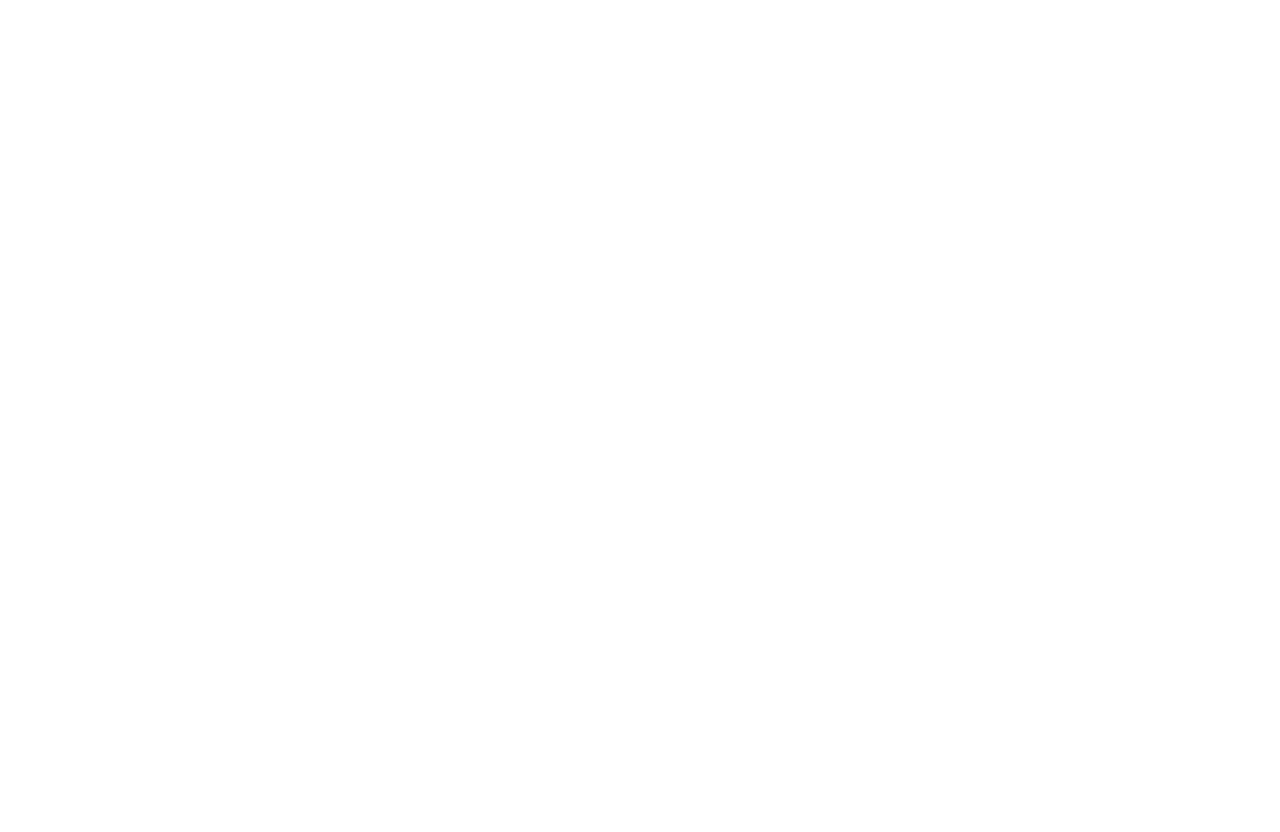
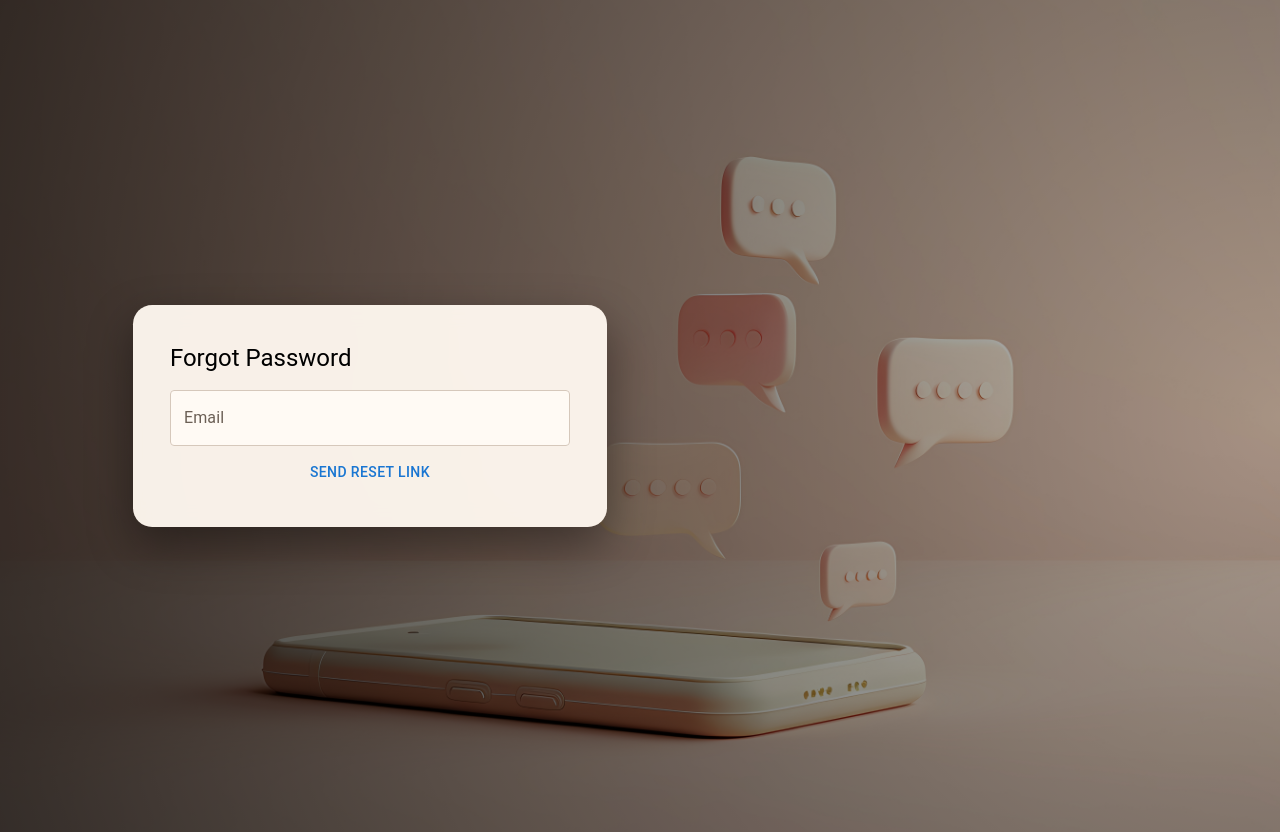
Before and after one commit to bhuvanika1102/Talksy-Chat_Application, a React (Create React App) app in the folder talksy-frontend/: page /forgot-password in a window 1280 px wide. Before the commit this address had no page. Before the commit the page ends 800 px from the top, so only its background shows below. Built offline with nearby package versions, Linux system fonts and the light colour scheme.

Commit message:
Integrated forget password functionality

```diff
--- a/talksy-frontend/src/App.js
+++ b/talksy-frontend/src/App.js
@@ -5,6 +5,8 @@
 import Profile from "./pages/Profile/Profile";
 import { ToastContainer } from "react-toastify";
 import "react-toastify/dist/ReactToastify.css";
+import ForgotPassword from "./pages/ForgotPassword/ForgotPassword";
+import ResetPassword from "./pages/ResetPassword/ResetPassword";
 
 function App() {
   return (
@@ -16,6 +18,9 @@
           <Route path="/register" element={<Register />} />
           <Route path="/profile-setup" element={<ProfileSetup />} />
           <Route path="/profile" element={<Profile />} />
+          <Route path="/forgot-password" element={<ForgotPassword />} />
+          <Route path="/reset-password" element={<ResetPassword />} />
+
         </Routes>
       </BrowserRouter>
 
--- /dev/null
+++ b/talksy-frontend/src/pages/ForgotPassword/ForgotPassword.js
@@ -0,0 +1,39 @@
+import { useState } from "react";
+import { Button, Typography } from "@mui/material";
+import TextInput from "../../components/TextInput";
+import axios from "axios";
+import { toast } from "react-toastify";
+
+const ForgotPassword = () => {
+  const [email, setEmail] = useState("");
+
+  const handleSubmit = async () => {
+    try {
+      await axios.post("http://localhost:5000/api/auth/forgot-password", {
+        email,
+      });
+      toast.success("Reset link sent to your email");
+    } catch {
+      toast.error("Email not found");
+    }
+  };
+
+  return (
+    <div className="login-container">
+      <div className="login-card">
+        <Typography variant="h5">Forgot Password</Typography>
+
+        <TextInput
+          label="Email"
+          onChange={(e) => setEmail(e.target.value)}
+        />
+
+        <Button fullWidth onClick={handleSubmit}>
+          Send Reset Link
+        </Button>
+      </div>
+    </div>
+  );
+};
+
+export default ForgotPassword;
--- a/talksy-frontend/src/pages/Login/Login.js
+++ b/talksy-frontend/src/pages/Login/Login.js
@@ -47,6 +47,9 @@
         >
           Login
         </Button>
+        <Typography className="login-footer">
+          <a href="/forgot-password">Forgot password?</a>
+        </Typography>
 
         <Typography variant="body2" className="login-footer">
           Don't have an account? <a href="/register">Register</a>
--- /dev/null
+++ b/talksy-frontend/src/pages/ResetPassword/ResetPassword.js
@@ -0,0 +1,44 @@
+import { useState } from "react";
+import { Button, Typography } from "@mui/material";
+import TextInput from "../../components/TextInput";
+import axios from "axios";
+import { toast } from "react-toastify";
+
+const ResetPassword = () => {
+  const [password, setPassword] = useState("");
+
+  const token = new URLSearchParams(window.location.search).get("token");
+
+  const handleReset = async () => {
+    try {
+      await axios.post("http://localhost:5000/api/auth/reset-password", {
+        token,
+        password,
+      });
+      toast.success("Password reset successful");
+    } catch {
+      toast.error("Reset failed");
+    }
+  };
+
+  return (
+    <div className="login-container">
+      <div className="login-card">
+        <Typography variant="h5">Set New Password</Typography>
+
+        <TextInput
+          label="New Password"
+          type="password"
+          showToggle
+          onChange={(e) => setPassword(e.target.value)}
+        />
+
+        <Button fullWidth onClick={handleReset}>
+          Reset Password
+        </Button>
+      </div>
+    </div>
+  );
+};
+
+export default ResetPassword;
```
